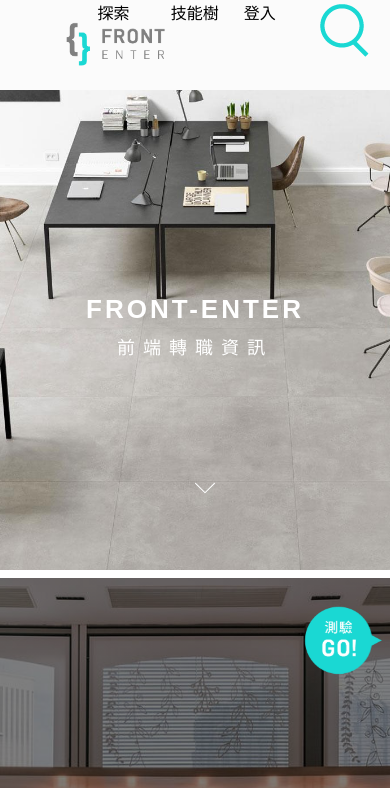
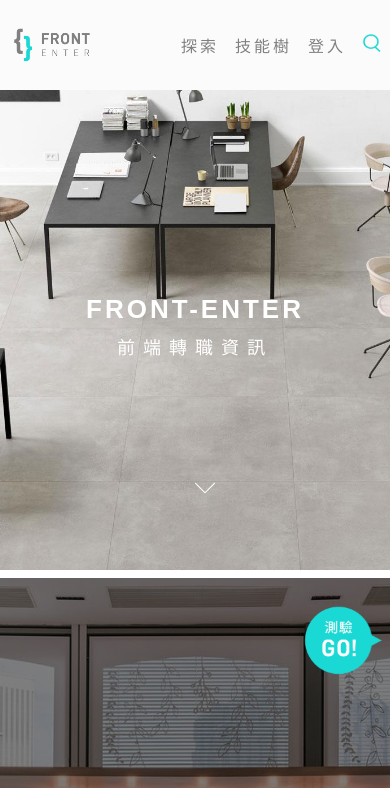
Before and after one commit to FrankYeah/front-end-front-enter, a plain HTML site: page students/Royal/page1-part2/index.html in a window 390 px wide. Shown: the top 788 px of the page. Drawn offline with nearby package versions, Linux system fonts and the light colour scheme.

Commit message:
'nav-noBurger'

```diff
--- a/students/Royal/page1-part2/css/footer.css
+++ b/students/Royal/page1-part2/css/footer.css
@@ -70,3 +70,7 @@
 
     }
 }
+
+@media(max-width: 425px){
+
+}
--- a/students/Royal/page1-part2/css/nav.css
+++ b/students/Royal/page1-part2/css/nav.css
@@ -7,18 +7,65 @@
 
 }
 
-nav .nav_logo{
+
+nav .nav_logo_container .nav_logo{
     margin: 12px;
     margin-left: 48px;
     height: 65px;
     width: 134px;
 }
 
-
-.nav_list{
-    list-style: none;
+nav .nav_content_container{
+    height: 90px;
+    display: flex;
+    flex-direction: row;
+    justify-content:space-around;
+    align-items: center;
+    margin-right: 64px;
 }
 
-.nav_list_items{
+nav .nav_content_container .nav_content{
+    color: rgb(128, 128, 128);
+    letter-spacing: 3px;
+    cursor: pointer;
+}
 
+nav .nav_content_container .nav_content:hover{
+    color: rgb(26, 216, 211)
 }
+
+nav .nav_content_container .nav_search{
+    width: 25px;
+    height: 25px;
+}
+
+
+
+@media(max-width: 767px){
+    nav .nav_content_container{
+        justify-content:flex-end;
+        margin-right: 0px;
+    }
+
+    nav .nav_content_container .nav_content{
+        margin: 0 16px;
+    }
+}
+
+@media(max-width: 425px){
+    nav .nav_logo_container .nav_logo{
+        margin-top: 20px;
+        margin-left: 0;
+        height: 50px;
+        width: 103px;
+    }
+
+    nav .nav_content_container .nav_content{
+       margin: 0 8px;
+    }
+
+    nav .nav_content_container .nav_search{
+        width: 20px;
+        height: 20px;
+    }
+}
--- a/students/Royal/page1-part2/index.html
+++ b/students/Royal/page1-part2/index.html
@@ -25,34 +25,22 @@
     <body>
         <header>
             <nav>
-                <div class="col-phone-25">
-                    <img class="nav_logo" src="images/nav_logo.png">
-                </div>
-                <div class="col-phone-75">
-                    <div class="col-phone-25">
-                        探索
-                    </div>
-                    <div class="col-phone-25">
-                        技能樹
-                    </div>
-                    <div class="col-phone-25">
-                        登入
-                    </div>
-                    <div class="col-phone-25">
-                         <img class="nav_search" src="images/nav_search.png">
+                <div class="col-phone-25 col-tablet-50">
+                    <div class="nav_logo_container">
+                        <img class="nav_logo" src="images/nav_logo.png">
                     </div>
                 </div>
-<!--
-                <img class="nav_logo" src="images/nav_logo.png">
-                <ul class="nav_list">
-                    <li class="nav_list_items">探索</li>
-                    <li class="nav_list_items">技能樹</li>
-                    <li class="nav_list_items">登入</li>
-                    <li class="nav_list_items">
-                        <img class="nav_search" src="images/nav_search.png">
-                    </li>
-                </ul>
--->
+                <div class="col-phone-75 col-tablet-50">
+                    <div class="nav_content_container">
+                            <span class="nav_content">探索</span>
+                            <span class="nav_content">技能樹</span>
+                            <span class="nav_content">登入</span>
+                            <a class="nav_content">
+                                <img class="nav_search" src="images/nav_search.png">
+                            </a>
+
+                    </div>
+                </div>
             </nav>
 
         </header>
```
